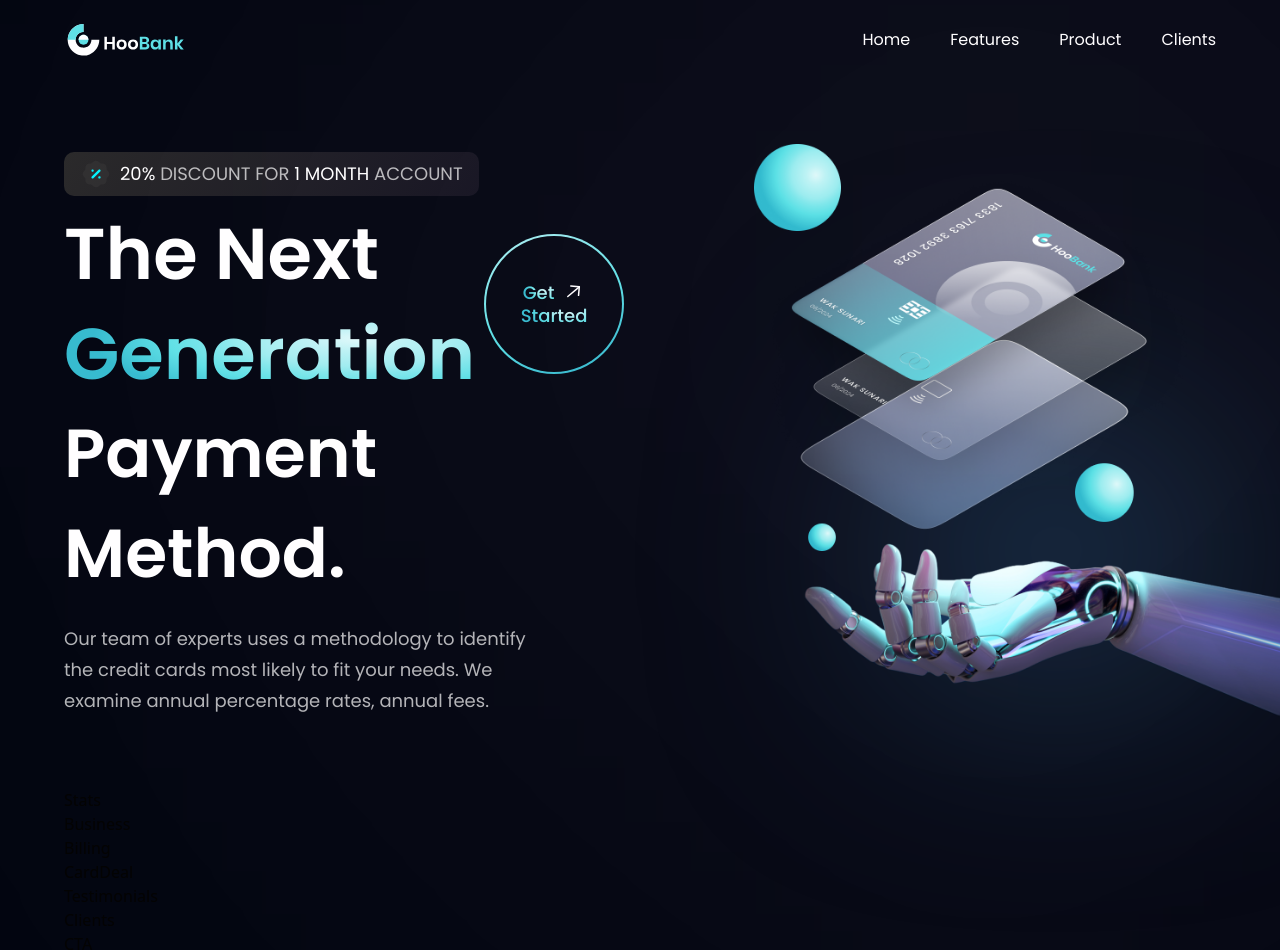
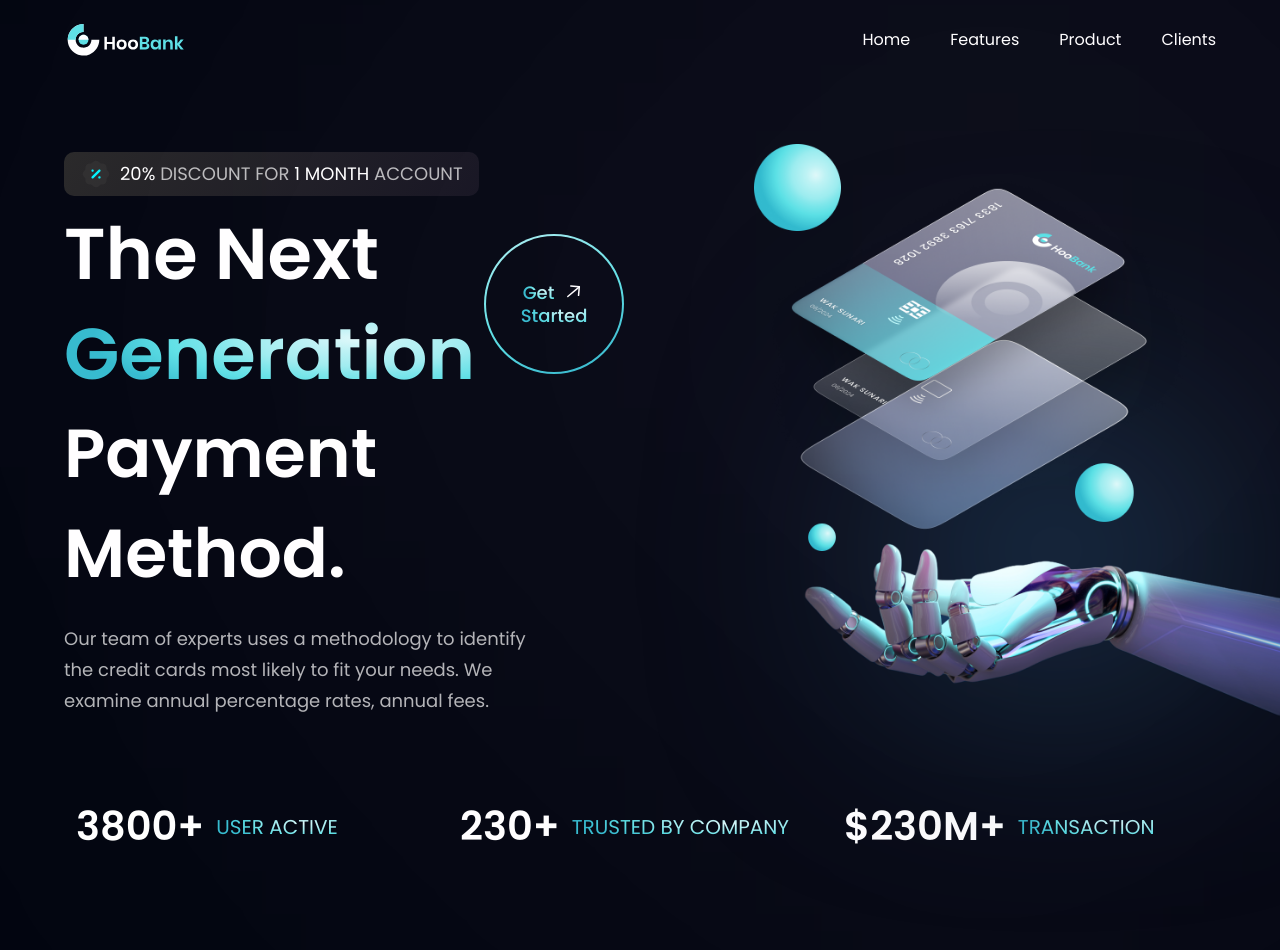
Before and after one commit to RebrovYura/modern-website, a React (Vite) app: page / in a window 1280 px wide. Shown: the top 950 px of the page. Built offline with nearby package versions, Linux system fonts and the light colour scheme.

Commit message:
create stats section

```diff
--- a/src/components/GetStarted.jsx
+++ b/src/components/GetStarted.jsx
@@ -2,7 +2,7 @@
 import { arrowUp } from "../assets"
 
 const GetStarted = () => (
-  <div className={`${styles.flexCenter} w-[140px] h-[140px] rounded-full bg-blue-gradient p-[2px] cursor-pointer`}>
+  <div className={`${styles.flexCenter} w-[140px] h-[140px] rounded-full bg-blue-gradient p-[2px] cursor-pointer hover:animate-pulse`}>
     <div className={`${styles.flexCenter} flex-col bg-primary w-[100%] h-[100%] rounded-full`}>
       <div className={`${styles.flexStart} flex-row`}>
         <p className="font-poppins font-medium text-[18px] leading-[23px] mr-2">
--- a/src/components/Stats.jsx
+++ b/src/components/Stats.jsx
@@ -1,9 +1,15 @@
-import React from 'react'
+import { stats } from "../constants";
+import styles from "../style";
 
-const Stats = () => {
-  return (
-    <div>Stats</div>
-  )
-}
+const Stats = () => (
+  <section className={`${styles.flexCenter} flex-row flex-wrap sm:mb-20 mb-6`}>
+    {stats.map((stat) => (
+      <div key={stat.id} className={`flex-1 flex justify-start items-center flex-row m-3`}>
+        <h4 className='font-poppins font-semibold xs:text-[40px] text-[30px] xs:leading-[53px] leading-[43px] text-white'>{stat.value}</h4>
+        <p className='font-poppins font-normal xs:text-[20px] text-[15px] xs:leading-[26px] leading-[21px] text-gradient uppercase ml-3'>{stat.title}</p>
+      </div>
+    ))}
+  </section>
+)
 
 export default Stats
--- a/src/style.js
+++ b/src/style.js
@@ -13,6 +13,8 @@
 
     marginX: "sm:mx-16 mx-6",
     marginY: "sm:my-16 my-6",
+
+
   };
 
   export const layout = {
```
